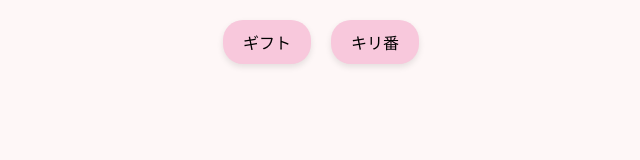
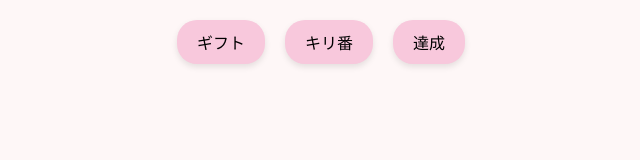
Before and after one commit to ShutoSorairo/iriam-panel-counter, a plain HTML site: page index.html in a window 1280 px wide. Shown: the whole page, without its empty margins (319-959 px from the left). Drawn offline with Linux system fonts and the light colour scheme.

Commit message:
Add files via upload

```diff
--- a/index.html
+++ b/index.html
@@ -19,6 +19,8 @@
         <button id="addGiftBtn">ギフト</button>
         <!-- キリ番を追加するボタン -->
         <button id="specialNumberBtn">キリ番</button>
+        <!-- 達成型を追加するボタン -->
+        <button id="ClearBtn">達成</button>
     </div>
 
     <!-- ギフトのリストが表示されるコンテナ -->
```
Also changed, not shown: script.js (line endings or trailing spaces), styles.css (line endings or trailing spaces).
